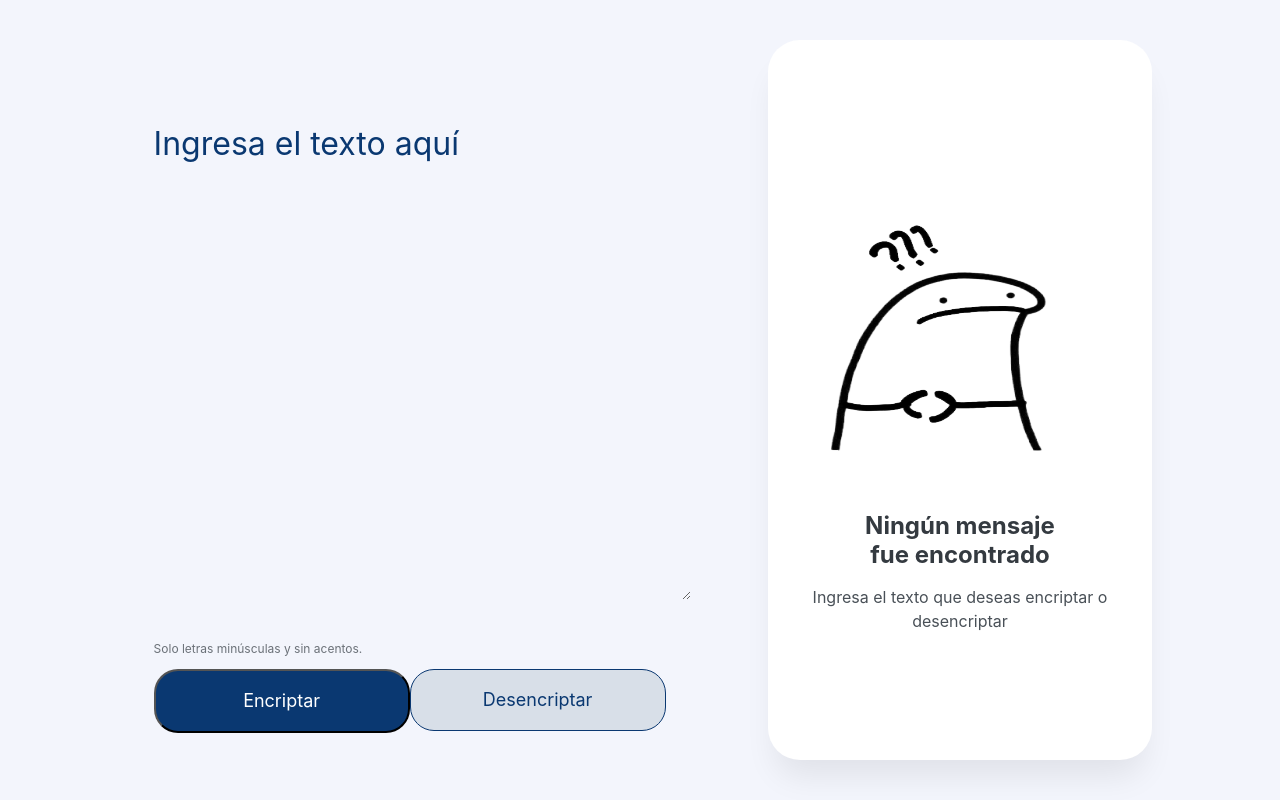
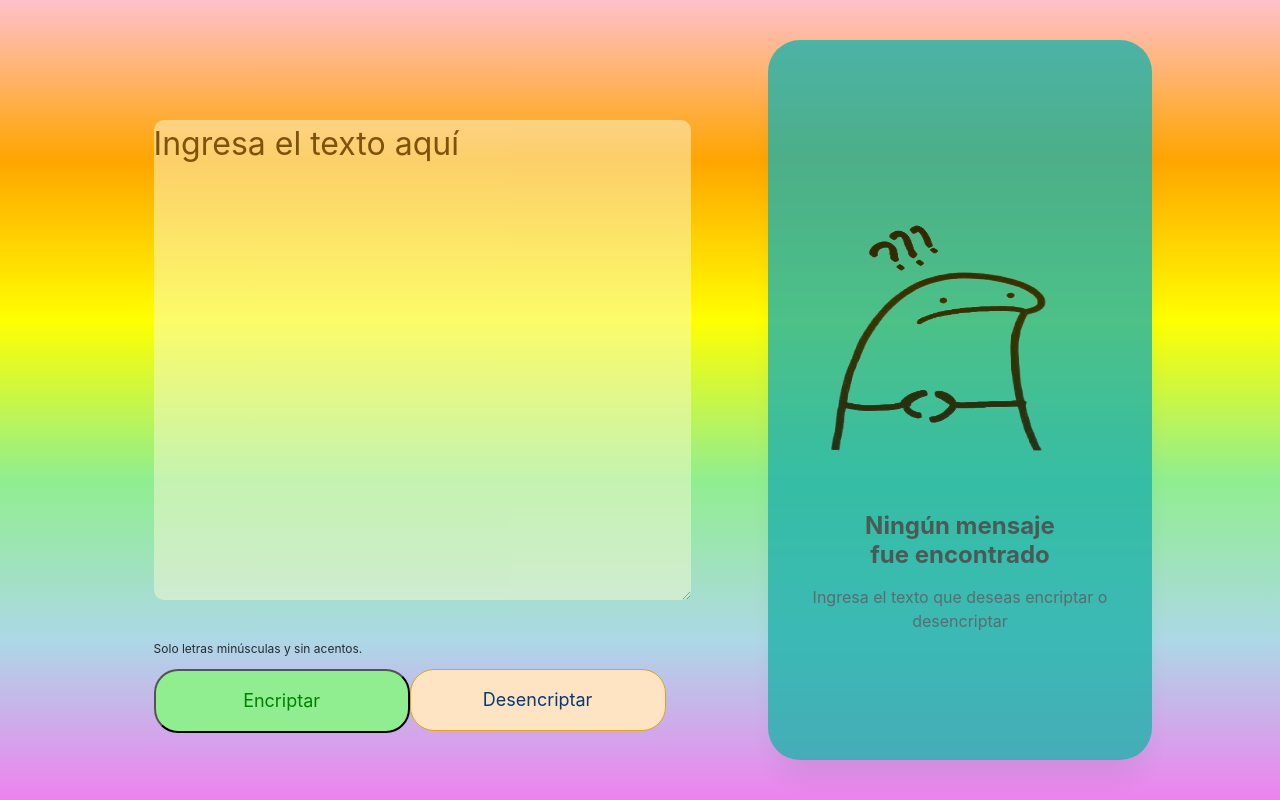
Before and after one commit to BrendaMarinho/Challenge-Oracle-ONE, a plain HTML site: page index.html in a window 1280 px wide. Drawn offline with Linux system fonts and the light colour scheme.

Commit message:
Actualizacion de colores

```diff
--- a/index.html
+++ b/index.html
@@ -7,9 +7,12 @@
     <title>Encriptador de Texto</title>
     <link rel="stylesheet" href="style.css">
 </head>
+
 <body>
+
     <div class="container">
       <div class="encriptar">
+
         <textarea
           name="texto"
           class="texto"
@@ -22,6 +25,7 @@
         <div class="terminos">
           <p>Solo letras minúsculas y sin acentos.</p>
         </div>
+
         <div class="botones">
           <button class="btn-encriptar" type="button" onclick="encriptar()">
             Encriptar
@@ -30,20 +34,26 @@
             type="button"
             class="btn-desencriptar"
             value="Desencriptar"
-            onclick="desencriptar()"
-          />
+            onclick="desencriptar()"/>
         </div>
+
       </div>
+
       <div class="encriptado">
-        <img src="img/pregunta.png" alt="" id="muñeco" />
+
+        <img src="img/pregunta.png" alt="" id="mensaje" />
+
         <div class="mensaje-encriptado" id="mensaje-encriptado">
           <h2 id="titulo-mensaje">Ningún mensaje fue encontrado</h2>
           <p id="parrafo">
             Ingresa el texto que deseas encriptar o desencriptar
           </p>
         </div>
+
       </div>
+
     </div>
+
   </body>
   <script src="index.js"></script>
 </html>
--- a/index.js
+++ b/index.js
@@ -41,9 +41,9 @@ function encriptar() {
         document.getElementById("texto").value = textoCifrado;
         tituloMensaje.textContent = "Texto desencriptado con éxito";
         parrafo.textContent = "";
-        muñeco.src = "./img/nose.jpg";
+        muñeco.src = "img/oh_si.jpg";
       } else {
-        muñeco.src = "./img/desesperado.png";
+        muñeco.src = "img/desesperado.png";
         tituloMensaje.textContent = "Ningún mensaje fue encontrado";
         parrafo.textContent = "Ingresa el texto que deseas encriptar o desencriptar";
         swal("Ooops!", "Debes ingresar un texto", "warning");
--- a/style.css
+++ b/style.css
@@ -7,7 +7,7 @@
     position: relative;
     width: 100vw;
     height: 100vh;
-    background: #f3f5fc;
+    background: linear-gradient(pink,orange,yellow,lightgreen,lightblue, violet);
   }
 
   .texto {
@@ -22,11 +22,13 @@
     font-weight: 400;
     font-size: 32px;
     line-height: 150%;
-    background-color: #f3f5fc;
+    border-radius: 10px;
+    opacity: 0.5;
+    background-color: lightgoldenrodyellow
   }
 
   .texto::placeholder {
-    color: #0a3871;
+    color: black;
   }
 
   .texto:focus,
@@ -53,7 +55,7 @@
     font-weight: 400;
     font-size: 12px;
     line-height: 150%;
-    color: #495057;
+    color: black;
     opacity: 0.8;
     flex: none;
     order: 1;
@@ -77,13 +79,13 @@
     padding: 2%;
     gap: 8px;
     width: 25%;
-    background-color: #0a3871;
+    background-color: lightgreen;
     border-radius: 24px;
     font-family: "Inter";
     font-size: 18px;
     line-height: 19px;
     text-align: center;
-    color: #fff;
+    color: green;
   }
 
   .btn-desencriptar {
@@ -95,8 +97,8 @@
     padding: 2%;
     gap: 8px;
     width: 25%;
-    background: #d8dfe8;
-    border: 1px solid #0a3871;
+    background: bisque;
+    border: 1px solid goldenrod;
     border-radius: 24px;
     font-family: "Inter";
     font-weight: 400;
@@ -121,7 +123,8 @@
     height: 90%;
     left: 60%;
     top: 5%;
-    background: #fff;
+    opacity: 0.8;
+    background: lightseagreen;
     box-shadow: 0px 24px 32px -8px rgba(0, 0, 0, 0.08);
     border-radius: 32px;
   }
@@ -174,49 +177,59 @@
       display: flex;
       flex-direction: row;
     }
+
     .encriptar {
       width: 100%;
     }
+
     .texto {
       width: 80%;
       height: 60%;
       left: 10%;
       top: 5%;
     }
+
     .terminos {
       width: 80%;
       left: 10%;
       top: 67%;
     }
+
     .terminos p {
       font-size: 16px;
     }
+
     .botones {
       width: 80%;
       left: 10%;
       top: 70%;
     }
+
     .btn-encriptar,
     .btn-desencriptar {
       width: 48%;
       border-radius: 16px;
     }
+
     .btn-encriptar:hover,
     .btn-desencriptar:hover {
       margin: 0.3%;
       width: 47.5%;
       padding: 1.8%;
     }
+
     .encriptado {
       width: 80%;
       height: 15%;
       left: 10%;
       top: 80%;
     }
+
     .mensaje-encriptado {
       width: 100%;
       top: 5%;
     }
+
     .encriptado img {
       top: 0;
       display: none;
```
Also changed, not shown: img/oh_si.png (renamed from img/oh yeah.png).
